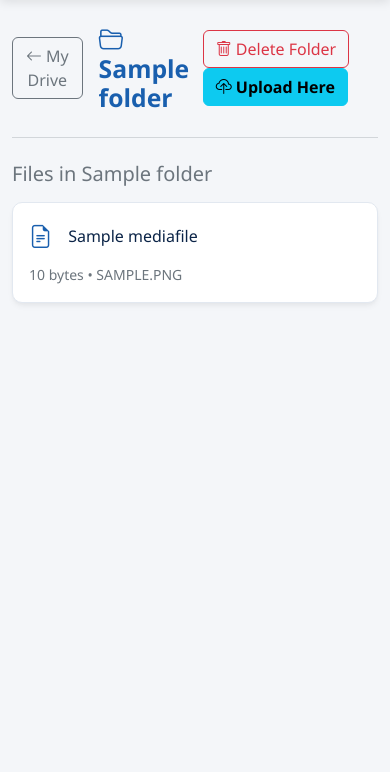
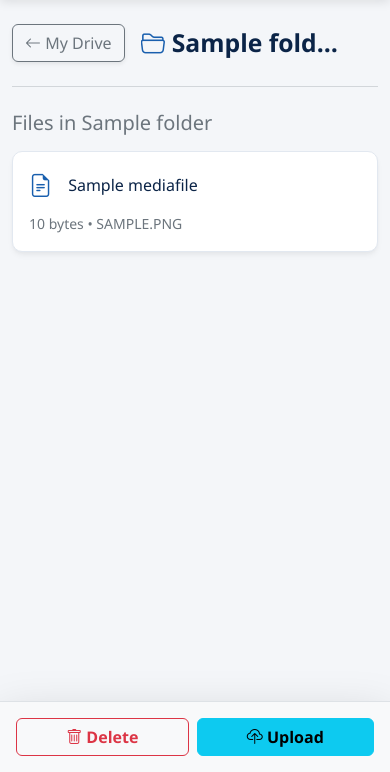
Before and after one commit to prosperioe/media-valut, a Django app: page /folder/1/ in a window 390 px wide. Shown: the part 72-844 px from the top of the page. Run offline with Django 5.2, Linux system fonts and the light colour scheme; a user stored in the database is signed in; tables that the repository leaves empty hold one stand-in row (values such as "Sample post").

Commit message:
UI update: Mobile responsive buttons for folder detail

```diff
--- a/templates/media/folder_detail.html
+++ b/templates/media/folder_detail.html
@@ -6,18 +6,23 @@
 <div class="d-flex justify-content-between align-items-center mb-4 mt-4">
     <div class="d-flex align-items-center">
         {% if folder.parent %}
-            <a href="{% url 'folder_detail' folder.parent.id %}" class="btn btn-outline-secondary me-3"><i class="bi bi-arrow-left"></i> Back</a>
+            <a href="{% url 'folder_detail' folder.parent.id %}" class="btn btn-outline-secondary me-3 shadow-sm"><i class="bi bi-arrow-left"></i> Back</a>
         {% else %}
-            <a href="{% url 'dashboard' %}" class="btn btn-outline-secondary me-3"><i class="bi bi-arrow-left"></i> My Drive</a>
+            <a href="{% url 'dashboard' %}" class="btn btn-outline-secondary me-3 shadow-sm"><i class="bi bi-arrow-left"></i> My Drive</a>
         {% endif %}
 
-        <h2 class="fw-bold text-accent mb-0"><i class="bi bi-folder2-open"></i> {{ folder.name }}</h2>
+        <h2 class="fw-bold text-deep-blue mb-0 text-truncate" style="max-width: 200px;"><i class="bi bi-folder2-open text-accent"></i> {{ folder.name }}</h2>
     </div>
 
-    <div>
-        <a href="{% url 'delete_folder' folder.id %}" class="btn btn-outline-danger me-2"><i class="bi bi-trash"></i> Delete Folder</a>
-        <a href="{% url 'upload_file' %}" class="btn btn-info fw-bold"><i class="bi bi-cloud-upload"></i> Upload Here</a>
+    <div class="d-none d-lg-block">
+        <a href="{% url 'delete_folder' folder.id %}" class="btn btn-outline-danger me-2 shadow-sm"><i class="bi bi-trash"></i> Delete Folder</a>
+        <a href="{% url 'upload_file' %}?folder={{ folder.id }}" class="btn btn-info fw-bold shadow-sm"><i class="bi bi-cloud-upload"></i> Upload Here</a>
     </div>
+</div>
+
+<div class="d-lg-none fixed-bottom p-3 bg-light border-top shadow-lg d-flex justify-content-between" style="z-index: 1050;">
+    <a href="{% url 'delete_folder' folder.id %}" class="btn btn-outline-danger flex-fill me-2 fw-bold"><i class="bi bi-trash"></i> Delete</a>
+    <a href="{% url 'upload_file' %}?folder={{ folder.id }}" class="btn btn-info fw-bold flex-fill"><i class="bi bi-cloud-upload"></i> Upload</a>
 </div>
 
 <hr class="border-secondary mb-4">
```
